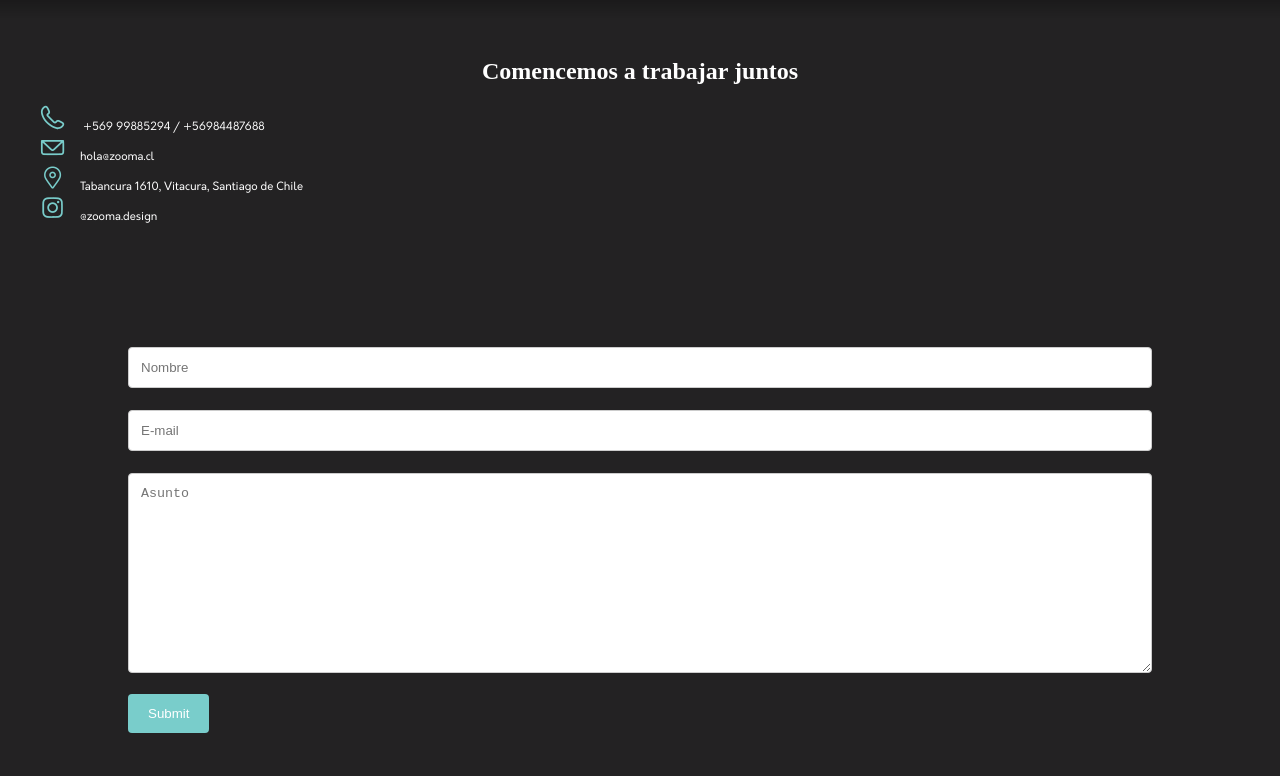
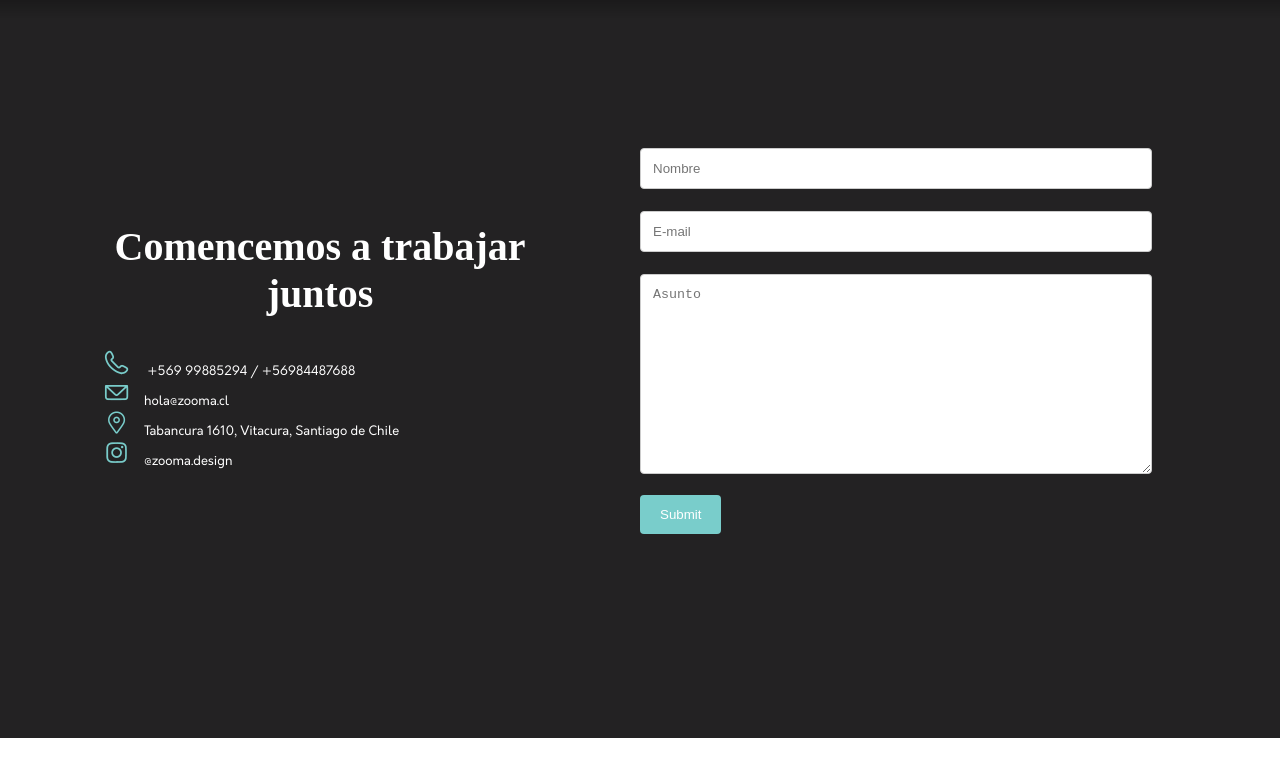
Before and after one commit to Matokosp/zooma_re, a plain HTML site: page contacto.html in a window 1280 px wide. Shown: the part 62-838 px from the top of the page. After the commit the page ends 800 px from the top, so only its background shows below. Drawn offline with nearby package versions, Linux system fonts and the light colour scheme; a web font is replaced by a local one.

Commit message:
update contacto

```diff
--- a/assets/css/responsive.css
+++ b/assets/css/responsive.css
@@ -150,6 +150,20 @@
   width: 33.3%;
 }
 
+/* CONTACT PAGE */
+
+.contact_front {
+  height: calc(var(--vh, 1vh) * 100);
+  display: flex;
+  align-content: center;
+  justify-content: center;
+  flex-direction: column;
+}
+
+.contact_info {
+  padding: 100px 10% 50px 10%;
+}
+
 
 }
 
@@ -242,6 +256,8 @@
 }
 
 }
+
+/* DESKTOP SCREEN */
 
 @media (min-width: 900px) and (orientation: landscape) {
 
@@ -562,6 +578,34 @@
   width: 25%;
 }
 
+/* CONTACT PAGE */
+
+.contact_front {
+  height: calc(var(--vh, 1vh) * 100);
+  display: flex;
+  flex-direction: row;
+  justify-content: center;
+  align-items: center;
+}
+
+.contact_info {
+  padding: 0px;
+  width: 40%;
+}
+
+.contact_info_title {
+  font-size: 2.5rem;
+}
+
+.contact_info_text {
+  font-size: 0.8rem;
+}
+
+.contact_form {
+  padding: 0px 5%;
+  width: 50%;
+}
+
 }
 
 @media (min-width: 1440px) {
```
